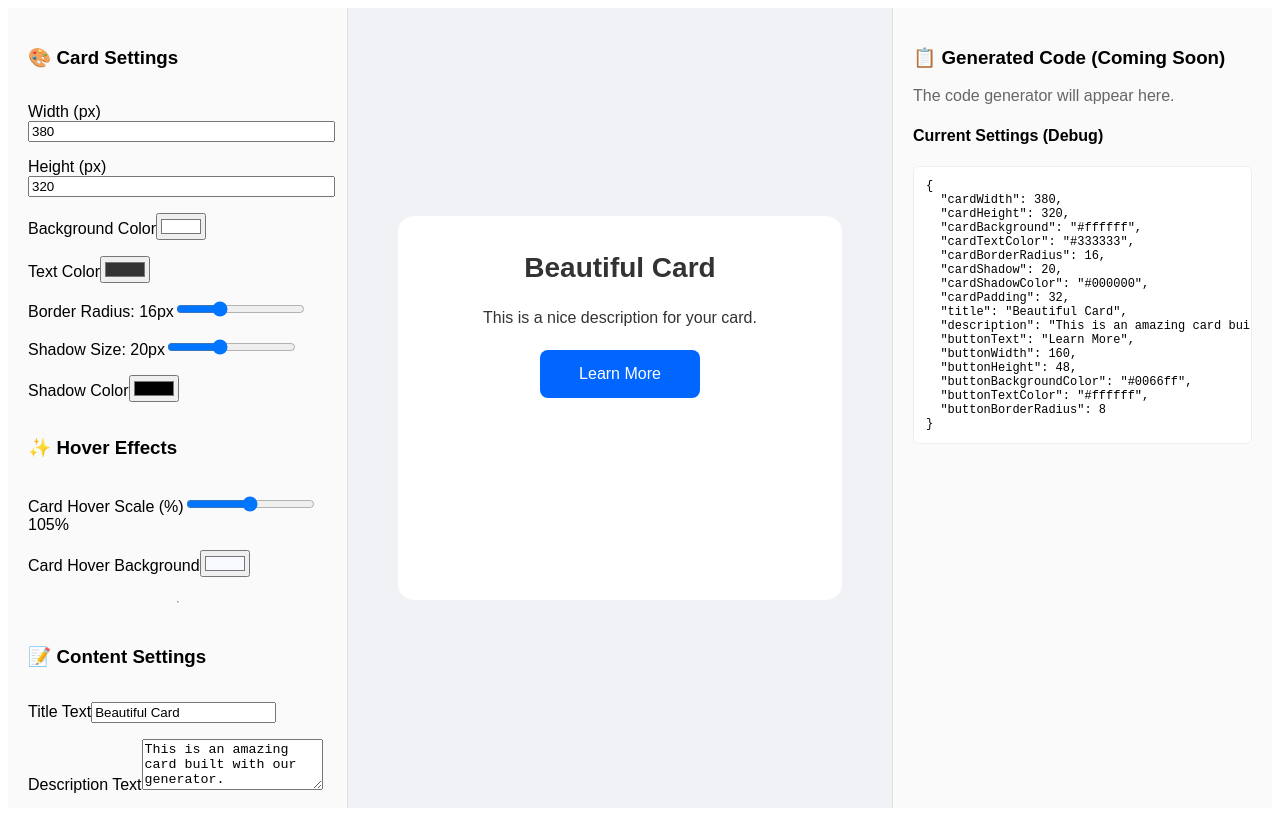
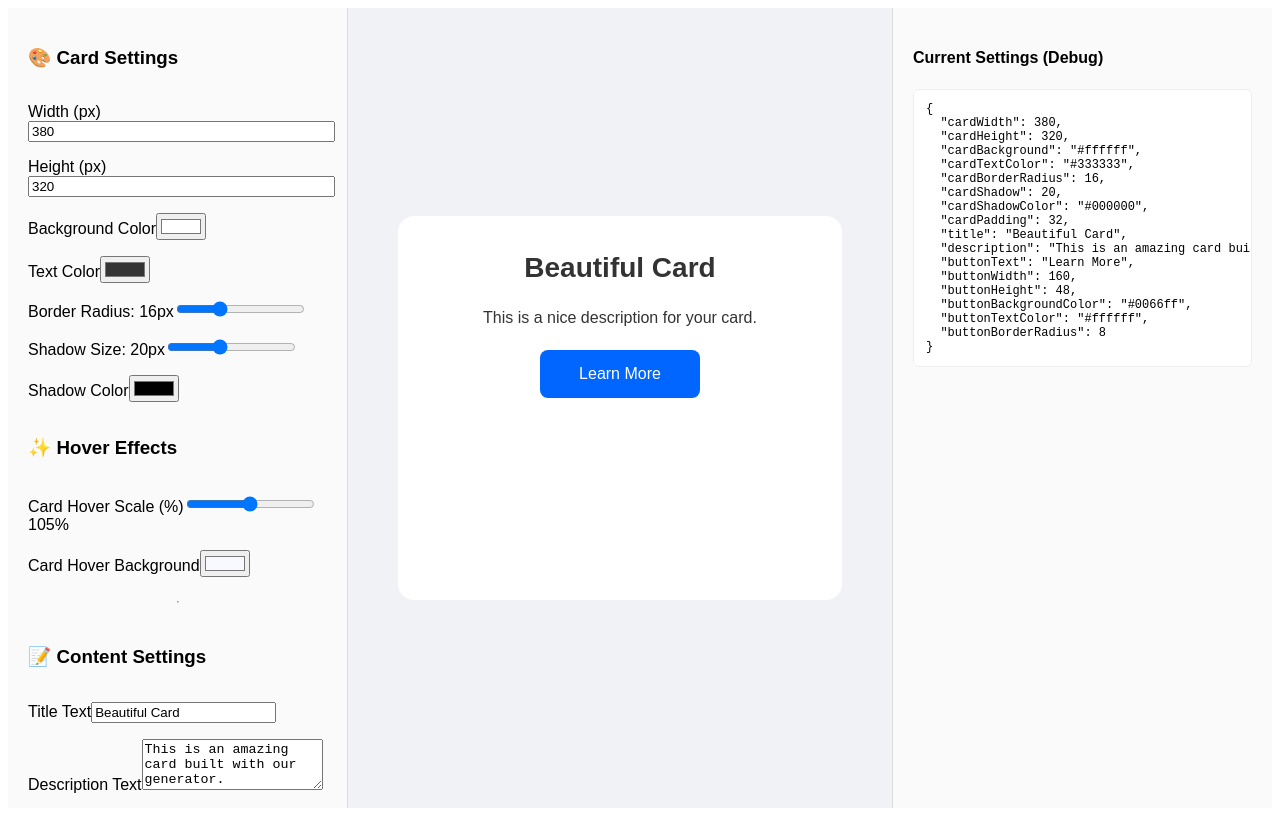
Before and after one commit to MihretTW/ui-generator, a React (Vite) app: page / in a window 1280 px wide. Built offline with nearby package versions, Linux system fonts and the light colour scheme.

Commit message:
fixed responsiveness

```diff
--- a/src/CardBuilder.jsx
+++ b/src/CardBuilder.jsx
@@ -76,10 +76,7 @@ function CardBuilder() {
         background: '#fafafa',
         boxSizing: 'border-box'
       }}>
-        <h3>📋 Generated Code (Coming Soon)</h3>
-        <p style={{ color: '#666', marginBottom: '16px' }}>
-          The code generator will appear here.
-        </p>
+
 
         <h4>Current Settings (Debug)</h4>
         <pre style={{
```
